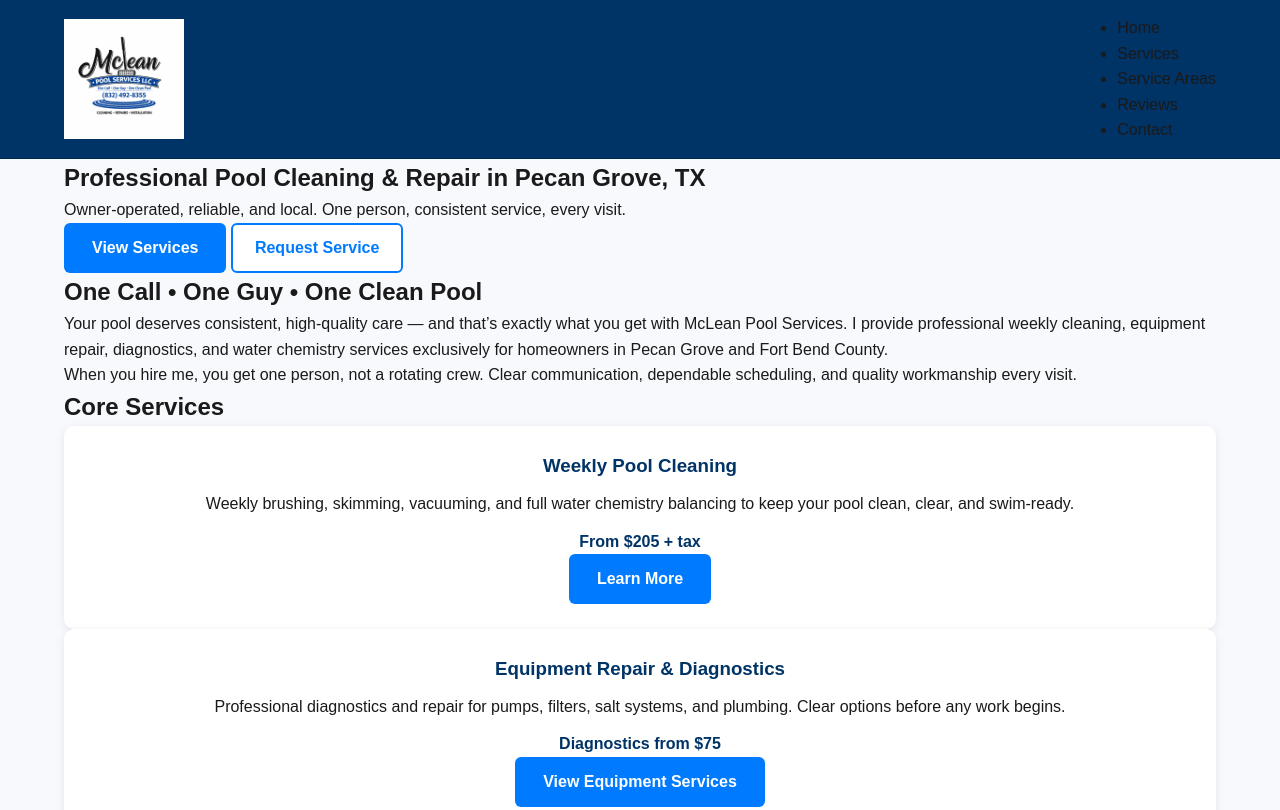
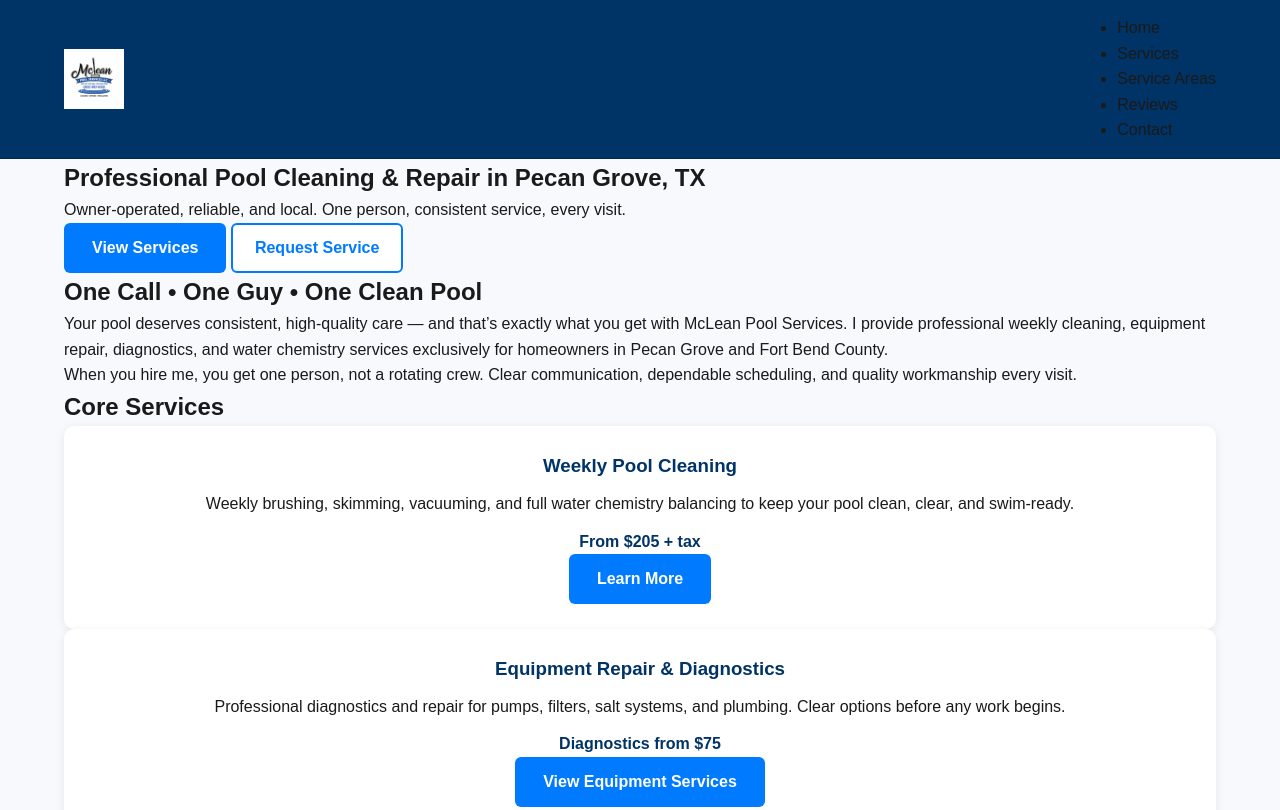
Before and after one commit to MPS20251990/mps-clean, a website: page index.html in a window 1280 px wide. Shown: the top 810 px of the page. Drawn offline with Linux system fonts and the light colour scheme.

Commit message:
Update style.css

```diff
--- a/assets/css/style.css
+++ b/assets/css/style.css
@@ -49,7 +49,7 @@
 }
 
 .logo {
-    height: 120px;
+    height: 60px;
     width: auto;
 }
 
```
